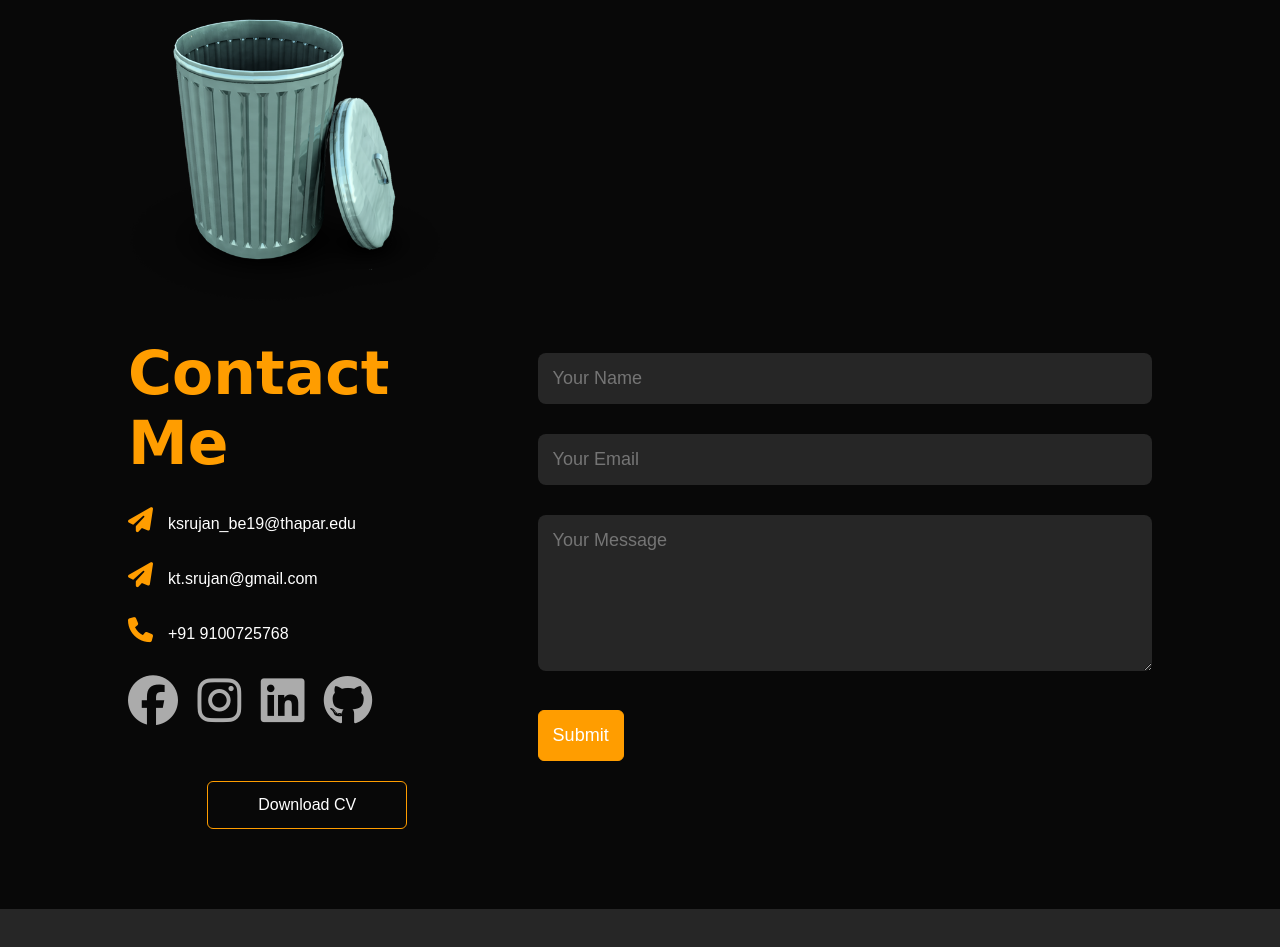
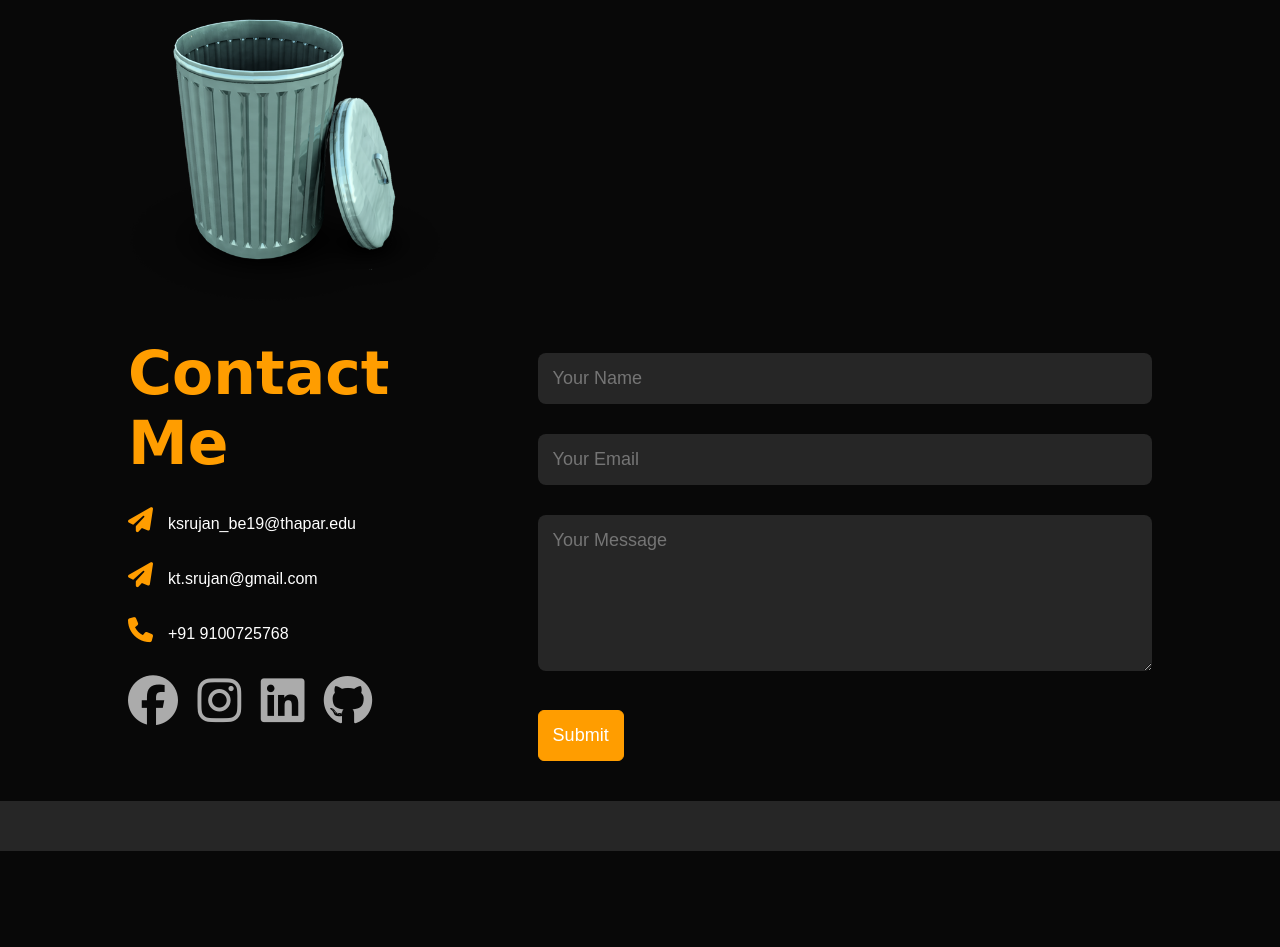
Before and after one commit to Srujan29112001/AIPortfolio, a plain HTML site: page index.html in a window 1280 px wide. Shown: the part 8647-9594 px from the top of the page. After the commit the page ends 9498 px from the top, so only its background shows below. Drawn offline with Linux system fonts and the light colour scheme.

Commit message:
Update index.html
Removed Download CV button

```diff
--- a/index.html
+++ b/index.html
@@ -655,7 +655,6 @@
                     <a href="https://www.linkedin.com/in/k-srujan2                    "><i class="fa-brands fa-linkedin"></i></a>
                     <a href="https://github.com/Srujan29112001?tab=overview&from=2023-11-01&to=2023-11-30"><i class="fa-brands fa-github"></i></a>
                 </div>
-                <a href="Images/CV_Srujan_AI Engineer.pdf" download class="btn">Download CV</a>
             </div>
             <div class="contact-right">
                 <form name="submit-to-google-sheet">
```
